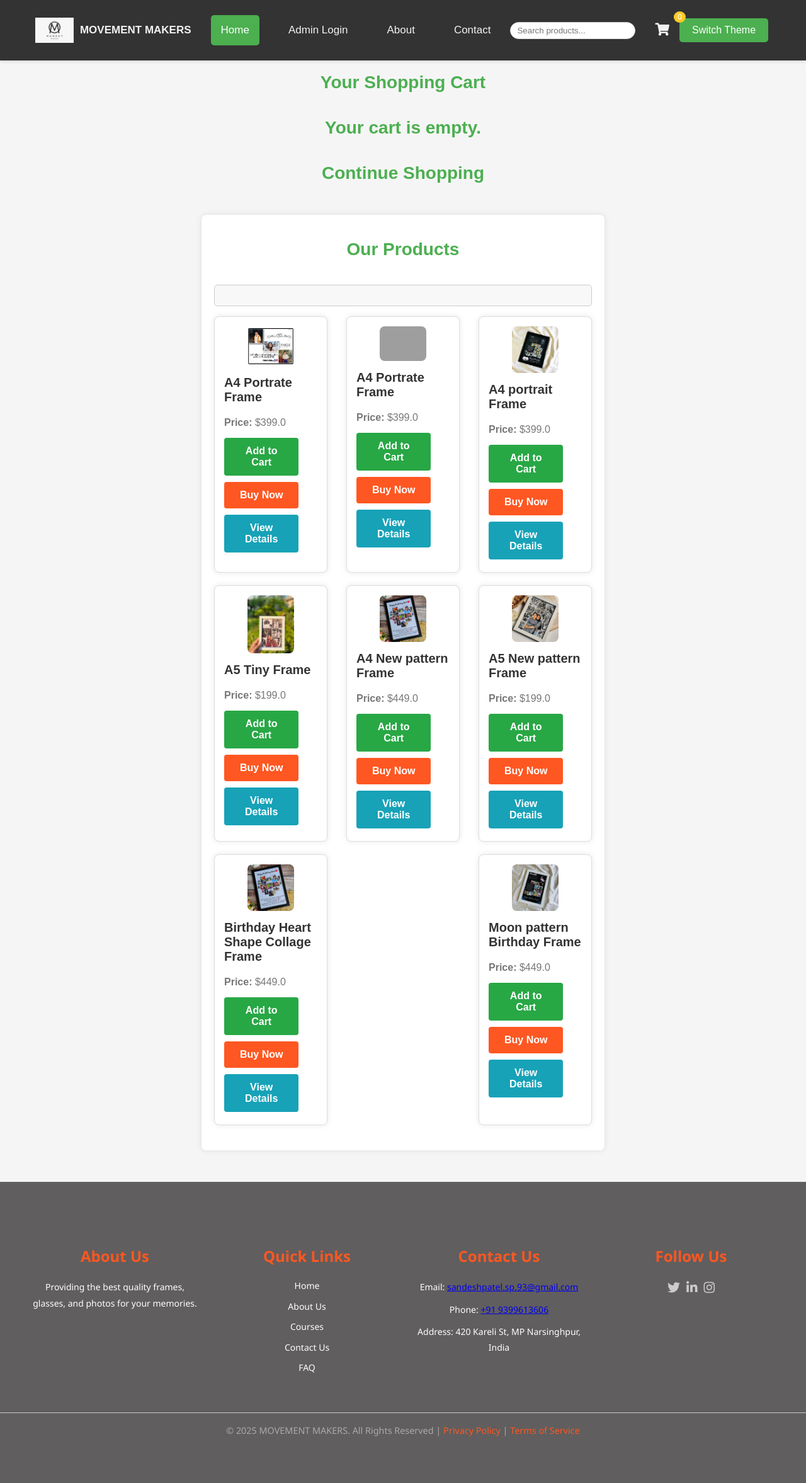
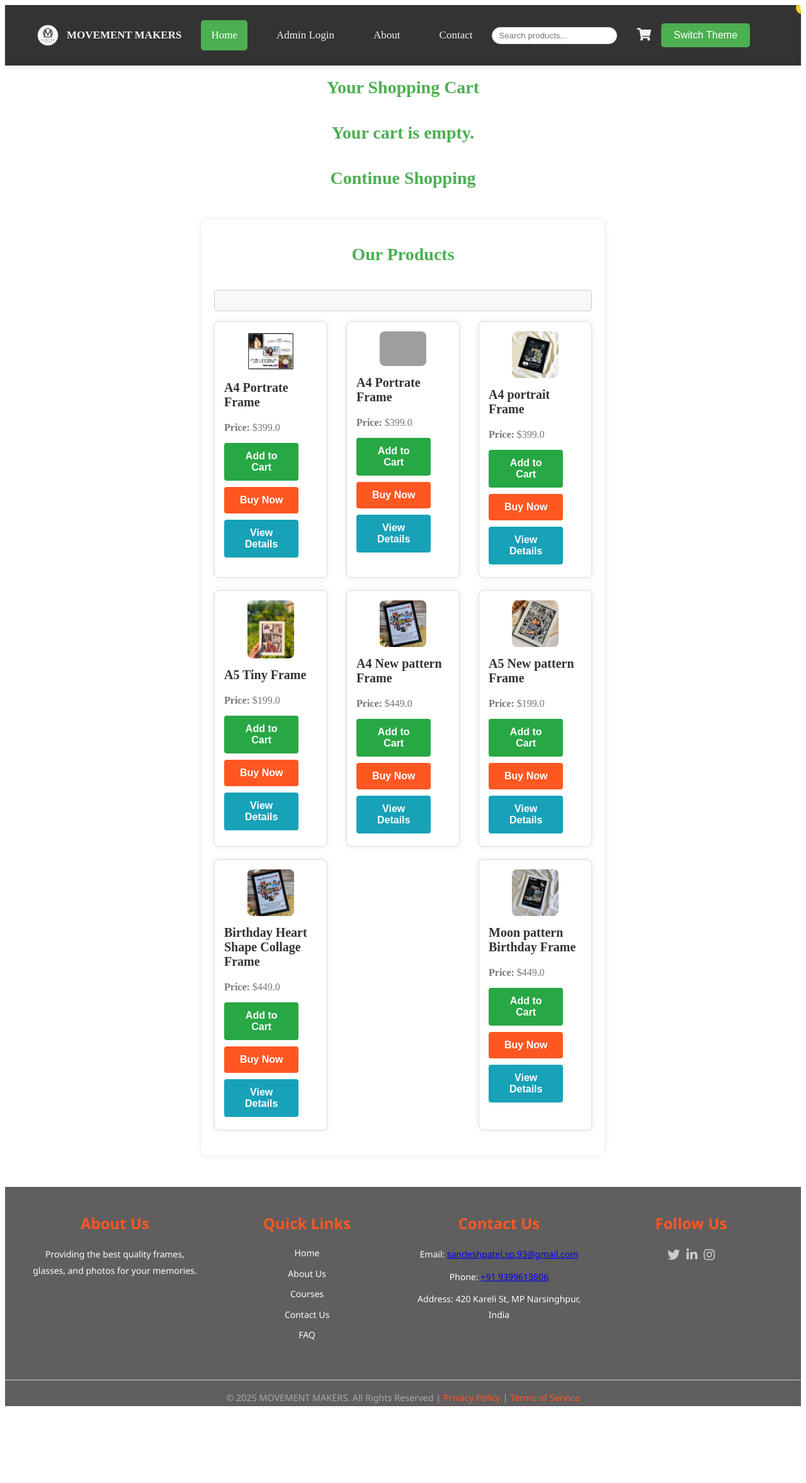
Before and after one commit to sandeshPatel06/MOTION_MART, a Flask app: page /cart in a window 1280 px wide. Shown: the whole page at 63% size. After the commit the page ends 2232 px from the top, so only its background shows below. Run offline with Flask 3, Linux system fonts and the light colour scheme; grey boxes are pictures that could not be loaded.

Commit message:
Repair Css

```diff
--- a/static/style.css
+++ b/static/style.css
@@ -1,26 +1,3 @@
-body {
-  font-family: Arial, sans-serif;
-  background-color: #f5f5f5;
-  color: #333;
-  margin: 0;
-  padding: 0;
-}
-
-.navbar {
-  background-color: #333;
-  overflow: hidden;
-  padding: 14px 20px;
-}
-
-.navbar a {
-  float: left;
-  color: #000000;
-  text-align: center;
-  padding: 14px 16px;
-  text-decoration: none;
-  font-size: 17px;
-}
-
 .navbar a:hover {
   background-color: #ddd;
   color: rgb(215, 243, 104);
@@ -31,47 +8,10 @@ body {
   background-color: #4caf50;
   color: white;
 }
-
-.container {
-  max-width: 1000px;
-  margin: 20px auto;
-  padding: 20px;
-  background-color: #fff;
-  border-radius: 8px;
-  box-shadow: 0 0 10px rgba(0, 0, 0, 0.1);
-}
-
-h1 {
-  text-align: center;
-  color: #4caf50;
-  margin-bottom: 40px;
-  font-size: 28px;
-}
-/* Navbar Container */
-.navbar {
-  background-color: #ffffff;
-  box-shadow: 0 2px 5px rgba(0, 0, 0, 0.1);
-  padding: 10px 20px;
-  position: sticky;
-  top: 0;
-  z-index: 1000;
-  display: flex;
-  align-items: center;
-  justify-content: space-between;
-}
-
 /* Logo */
 .navbar-logo {
   height: 40px;
   margin-right: 10px;
-}
-
-/* Navigation Links */
-.navbar-links {
-  display: flex;
-  list-style: none;
-  margin: 0;
-  padding: 0;
 }
 
 .navbar-links li {
@@ -107,12 +47,6 @@ h1 {
 
 .navbar-search:focus {
   border-color: #007bff;
-}
-
-.navbar-cart {
-  color: #333;
-  text-decoration: none;
-  position: relative;
 }
 
 .navbar-cart i {
@@ -248,10 +182,7 @@ h1 {
 /* Footer Container */
 .footer {
   background-color: #605e5e;
-  color: #fff;
-  padding: 40px 20px;
-  text-align: center;
-}
+  }
 
 .footer-container {
   display: flex;
@@ -264,8 +195,7 @@ h1 {
 
 /* Footer Columns */
 .footer-column {
-  flex: 1;
-  min-width: 200px;
+ min-width: 200px;
 }
 
 .footer-column h4 {
@@ -396,7 +326,6 @@ h1 {
 /* Footer Styling */
 .footer {
   color: rgb(255, 255, 255);
-  padding: 60px 0;
   text-align: center;
   font-family: "Segoe UI", Tahoma, Geneva, Verdana, sans-serif;
   background: read;
@@ -485,56 +414,16 @@ h1 {
   text-decoration: underline;
 }
 
-/* General Styles */
-body {
-  font-family: Arial, sans-serif;
-  background-color: #f5f5f5; /* Light grey background for the whole page */
-  color: #333; /* Dark grey text color */
-  margin: 0;
-  padding: 0;
-}
-
 /* Dark Theme Styles */
 body.dark-theme {
   background-color: #121212; /* Dark background for dark theme */
   color: #f5f5f5; /* Light text color for dark theme */
 }
-
-h1 {
-  text-align: center;
-  color: #4caf50; /* Green text color for headings */
-  margin-bottom: 40px;
-  font-size: 28px;
-}
-
-.container {
-  max-width: 1000px;
-  margin: 20px auto;
-  padding: 20px;
-  background-color: #fff; /* White background for the container */
-  border-radius: 8px;
-  box-shadow: 0 0 10px rgba(0, 0, 0, 0.1); /* Light shadow for the container */
-}
-
 /* Container Styles for Dark Theme */
 body.dark-theme .container {
   background-color: #1e1e1e; /* Darker background for the container in dark theme */
   box-shadow: 0 0 10px rgba(255, 255, 255, 0.1); /* Light shadow for dark theme container */
 }
-
-/* Navigation Bar */
-.navbar {
-  background-color: #ffffff; /* White background for the navbar */
-  box-shadow: 0 2px 5px rgba(0, 0, 0, 0.1); /* Light shadow for the navbar */
-  padding: 14px 20px;
-  position: sticky;
-  top: 0;
-  z-index: 1000;
-  display: flex;
-  align-items: center;
-  justify-content: space-between;
-}
-
 /* Navbar Styles for Dark Theme */
 body.dark-theme .navbar {
   background-color: #333333; /* Dark background for the navbar in dark theme */
@@ -545,14 +434,6 @@ body.dark-theme .navbar {
   height: 40px;
   margin-right: 10px; /* Space between the logo and the rest of the navbar items */
 }
-
-.navbar-links {
-  display: flex;
-  list-style: none;
-  margin: 0;
-  padding: 0;
-}
-
 .navbar-links li {
   margin: 0 15px; /* Space between navbar links */
 }
@@ -663,13 +544,6 @@ body.dark-theme .btn.view-details:hover {
   background-color: #26c6da; /* Darker blue on hover */
 }
 /* General Styles */
-body {
-  font-family: Arial, sans-serif;
-  background-color: #f5f5f5;
-  color: #333;
-  margin: 0;
-  padding: 0;
-}
 
 /* Dark Theme Styles */
 body.dark-theme {
@@ -677,38 +551,9 @@ body.dark-theme {
   color: #f5f5f5;
 }
 
-h1 {
-  text-align: center;
-  color: #4caf50;
-  margin-bottom: 40px;
-  font-size: 28px;
-}
-
-.container {
-  max-width: 1000px;
-  margin: 20px auto;
-  padding: 20px;
-  background-color: #fff;
-  border-radius: 8px;
-  box-shadow: 0 0 10px rgba(0, 0, 0, 0.1);
-}
-
 body.dark-theme .container {
   background-color: #1e1e1e;
   box-shadow: 0 0 10px rgba(255, 255, 255, 0.1);
-}
-
-/* Navigation Bar */
-.navbar {
-  background-color: #007bff;
-  box-shadow: 0 2px 5px rgba(0, 0, 0, 0.1);
-  padding: 14px 20px;
-  position: sticky;
-  top: 0;
-  z-index: 1000;
-  display: flex;
-  align-items: center;
-  justify-content: space-between;
 }
 
 body.dark-theme .navbar {
@@ -717,9 +562,6 @@ body.dark-theme .navbar {
 }
 
 .navbar-container {
-  display: flex;
-  align-items: center;
-  width: 100%;
   max-width: 1200px;
   margin: 0;
 }
@@ -799,11 +641,6 @@ body.dark-theme .navbar-search {
   border-color: #ffca28;
 }
 
-.navbar-cart {
-  color: #fff;
-  text-decoration: none;
-  position: relative;
-}
 
 body.dark-theme .navbar-cart {
   color: #f5f5f5;
@@ -878,15 +715,6 @@ body.dark-theme .btn.buy-now {
 body.dark-theme .btn.buy-now:hover {
   background-color: #ff7043;
 }
-/* General Styles */
-body {
-  font-family: Arial, sans-serif;
-  background-color: #f5f5f5;
-  color: #333;
-  margin: 0;
-  padding: 0;
-}
-
 /* Dark Theme Styles */
 body.dark-theme {
   background-color: #121212;
@@ -899,16 +727,6 @@ h1 {
   margin-bottom: 40px;
   font-size: 28px;
 }
-
-.container {
-  max-width: 1000px;
-  margin: 20px auto;
-  padding: 20px;
-  background-color: #fff;
-  border-radius: 8px;
-  box-shadow: 0 0 10px rgba(0, 0, 0, 0.1);
-}
-
 body.dark-theme .container {
   background-color: #1e1e1e;
   box-shadow: 0 0 10px rgba(255, 255, 255, 0.1);
@@ -916,15 +734,12 @@ body.dark-theme .container {
 
 /* Navigation Bar */
 .navbar {
-  background-color: #007bff;
   box-shadow: 0 2px 5px rgba(0, 0, 0, 0.1);
-  padding: 14px 20px;
   position: sticky;
   top: 0;
   z-index: 1000;
   display: flex;
   align-items: center;
-  justify-content: space-between;
   justify-content: center;
 }
 
@@ -963,16 +778,6 @@ body.dark-theme .navbar {
   background-color: #4caf50;
   color: white;
 }
-
-.container {
-  max-width: 1000px;
-  margin: 20px auto;
-  padding: 20px;
-  background-color: #fff;
-  border-radius: 8px;
-  box-shadow: 0 0 10px rgba(0, 0, 0, 0.1);
-}
-
 .panel-title {
   font-size: 24px;
   margin-bottom: 20px;
--- a/templates/header.html
+++ b/templates/header.html
@@ -4,7 +4,7 @@
     <title>Movement Makers</title>
     <link rel="stylesheet" href="https://cdnjs.cloudflare.com/ajax/libs/font-awesome/5.15.4/css/all.min.css" />
     <link rel="stylesheet" href="{{ url_for('static', filename='style.css') }}" />
-    <link rel="shortcut icon" href="/static/uploads/logo.ico" type="image/x-icon" />
+    <link rel="shortcut icon" href="/static/uploads/newlogo.ico" type="image/x-icon" />
     <style>
         /* Include the CSS here */
     </style>
--- a/templates/navbar.html
+++ b/templates/navbar.html
@@ -2,7 +2,7 @@
 <nav class="navbar">
     <div class="navbar-container">
         <a class="navbar-brand" href="/">
-            <img src="/static/uploads/logo.jpg" alt="Logo" class="navbar-logo" />
+            <img src="/static/uploads/newlogo.png" alt="Logo" class="navbar-logo" />
             <b>MOVEMENT MAKERS</b>
         </a>
         <ul class="navbar-links">
```
